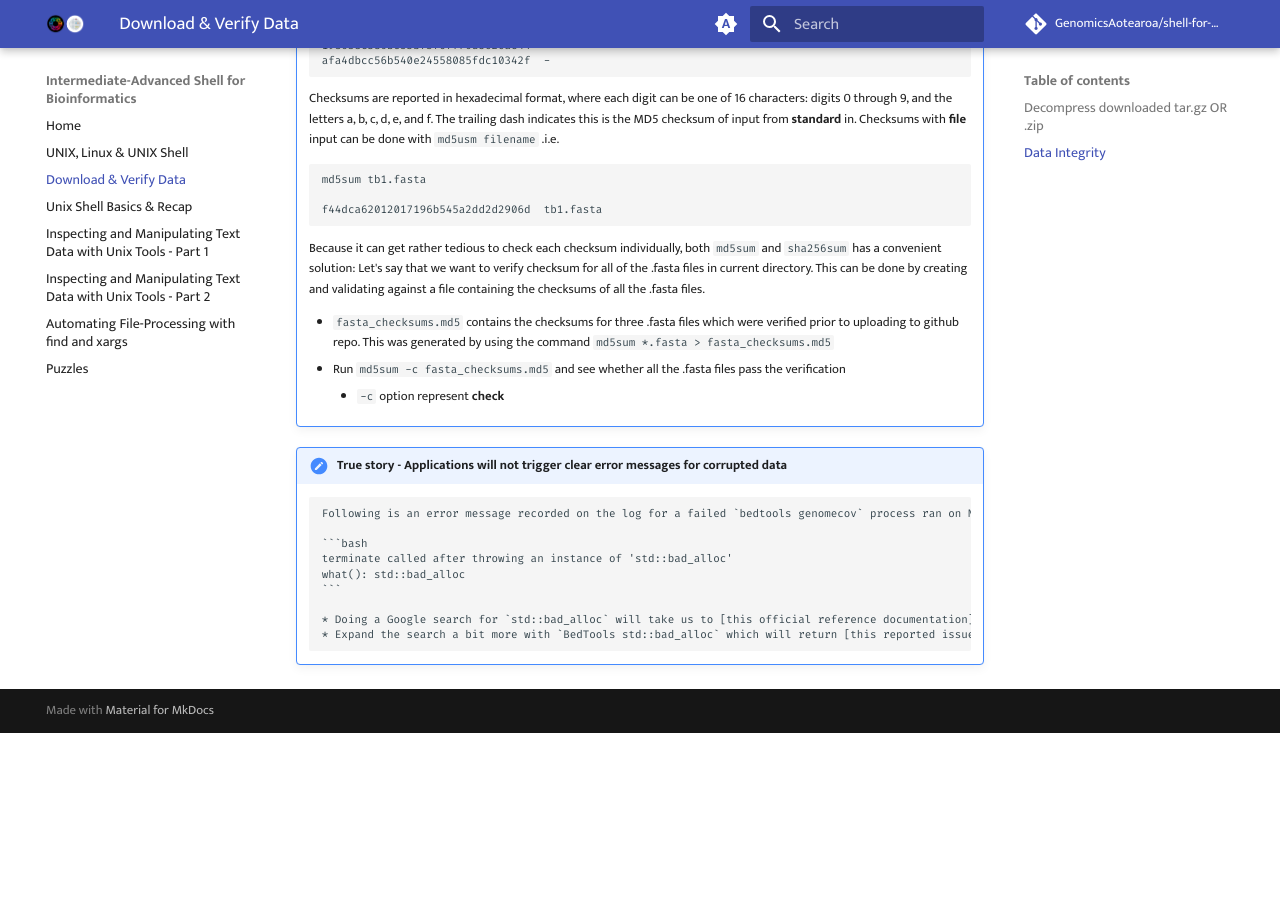
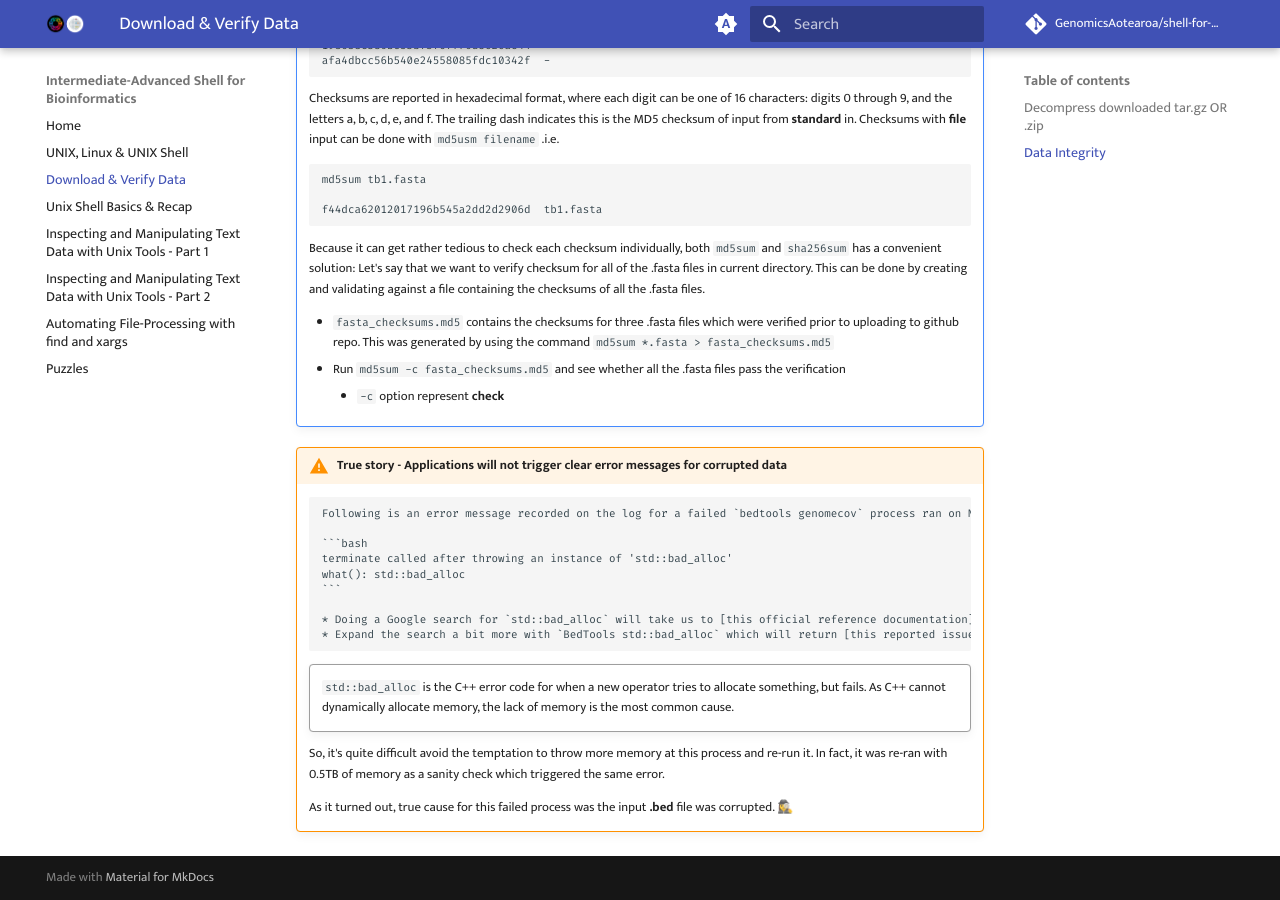
Before and after one commit to GenomicsAotearoa/shell-for-bioinformatics, an MkDocs documentation site: the page built from docs/1_download_data.md, in a window 1280 px wide and 900 px high, scrolled down 2378 px. Built offline with MkDocs 1.6.1 and Material for MkDocs 9.7.7, drawn with Linux system fonts in a browser that asks for light colours; comment, search, counter and statistics services are not loaded; before the commit the page ends 3111 px from its top, so only the background shows below that.

Commit message:
populate std bad alloc

````diff
--- a/docs/1_download_data.md
+++ b/docs/1_download_data.md
@@ -103,4 +103,12 @@
         ```
 
         * Doing a Google search for `std::bad_alloc` will take us to [this official reference documentation](https://en.cppreference.com/w/cpp/memory/new/bad_alloc)
-        * Expand the search a bit more with `BedTools std::bad_alloc` which will return [this reported issue on Biostarts](https://www.biostars.org/p/377676/) as the first result
+        * Expand the search a bit more with `BedTools std::bad_alloc` which will return [this reported issue on Biostarts](https://www.biostars.org/p/377676/) as the first result.
+
+    !!! quote ""
+
+        `std::bad_alloc` is the C++ error code for when a new operator tries to allocate something, but fails. As C++ cannot dynamically   allocate memory, the lack of memory is the most common cause.
+
+    So, it's quite difficult avoid the temptation  to throw more memory at this process and re-run it. In fact, it was re-ran with 0.5TB of memory as a sanity check which triggered the same error.
+
+    As it turned out, true cause for this failed process was the input **.bed** file was corrupted.  🕵️‍♀️
````
Also changed, not shown: other parts of docs/1_download_data.md (+1 -1 lines).
